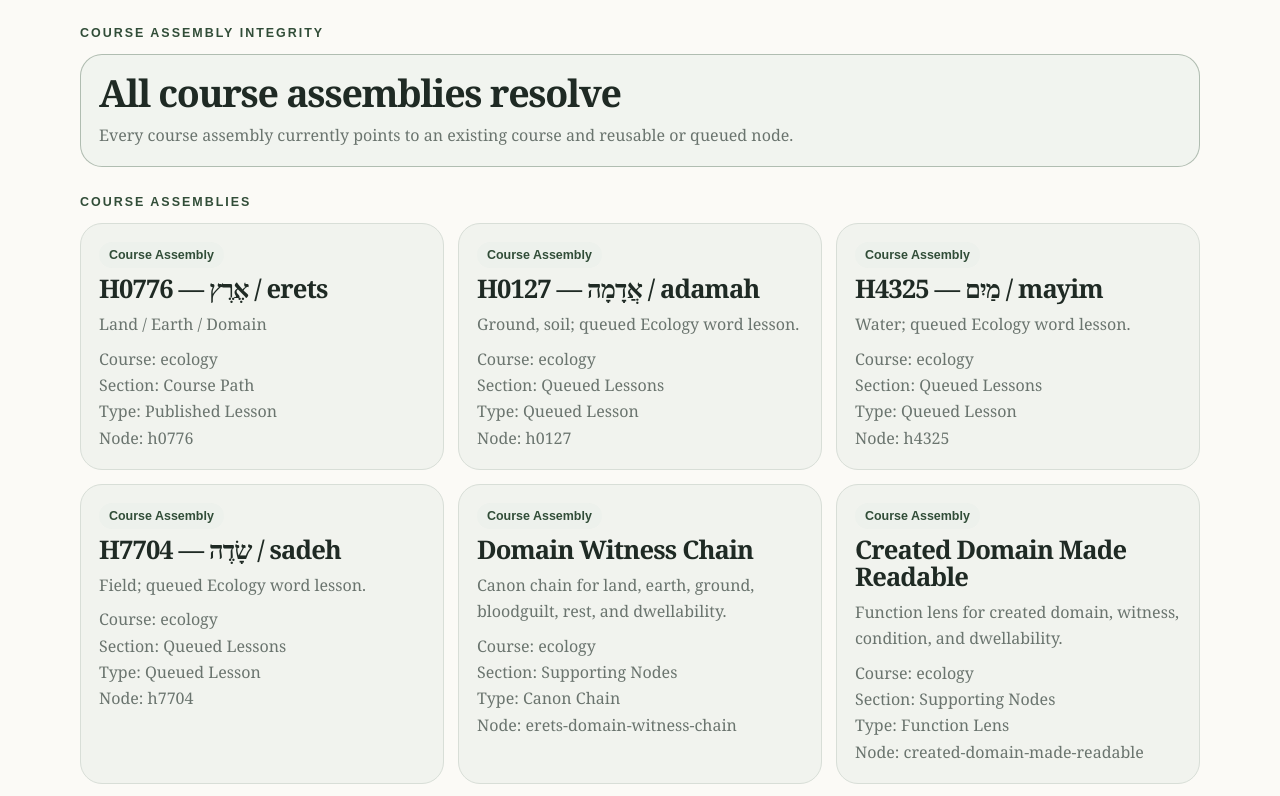
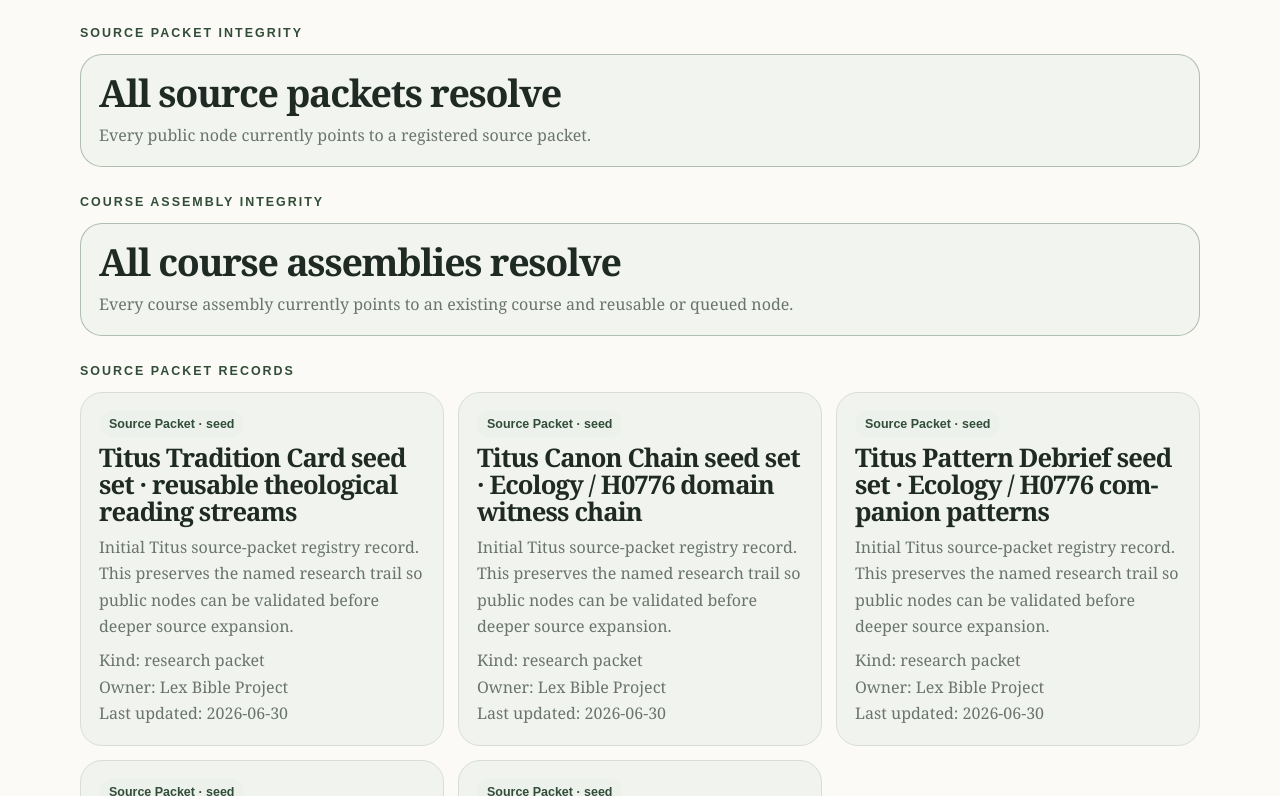
Before and after one commit to optical-lift/titus, a Next.js app: page /registry in a window 1280 px wide. Shown: the part 624-1420 px from the top of the page. Built offline with nearby package versions, Linux system fonts and the light colour scheme.

Commit message:
Add source packet registry validation

```diff
--- a/app/registry/page.tsx
+++ b/app/registry/page.tsx
@@ -1,8 +1,10 @@
 import Link from "next/link";
 import { canonChains } from "@/data/titus/canon-chains";
 import { courseAssemblies } from "@/data/titus/course-assemblies";
+import { sourcePackets } from "@/data/titus/source-packets";
 import { assertNoAssemblyErrors, getAssemblyIssues } from "@/lib/titus/assembly-validation";
 import { assertNoCourseAssemblyErrors, getCourseAssemblyIssues } from "@/lib/titus/course-assembly-validation";
+import { assertNoSourcePacketErrors, getSourcePacketIssues } from "@/lib/titus/source-packet-validation";
 import { getAttachmentHref, getAttachmentTypeLabel } from "@/lib/titus/node-links";
 import {
   getCourseAssemblyNodeHref,
@@ -21,9 +23,11 @@ import {
 export default function RegistryPage() {
   assertNoAssemblyErrors();
   assertNoCourseAssemblyErrors();
+  assertNoSourcePacketErrors();
 
   const assemblyIssues = getAssemblyIssues();
   const courseAssemblyIssues = getCourseAssemblyIssues();
+  const sourcePacketIssues = getSourcePacketIssues();
 
   return (
     <main className="page-shell">
@@ -66,6 +70,28 @@ export default function RegistryPage() {
 
 
       <section className="registry-section">
+        <div className="kicker">Source Packet Integrity</div>
+        <article className={sourcePacketIssues.length === 0 ? "registry-health-card ok" : "registry-health-card problem"}>
+          <h2>{sourcePacketIssues.length === 0 ? "All source packets resolve" : "Source packet issues found"}</h2>
+          <p>
+            {sourcePacketIssues.length === 0
+              ? "Every public node currently points to a registered source packet."
+              : "One or more public nodes point to missing or duplicate source packets."}
+          </p>
+
+          {sourcePacketIssues.length > 0 ? (
+            <ul className="pattern-list">
+              {sourcePacketIssues.map((issue) => (
+                <li key={`${issue.nodeType}-${issue.nodeSlug}-${issue.sourcePacket}-${issue.message}`}>
+                  <strong>{issue.severity.toUpperCase()}:</strong> {issue.message}
+                </li>
+              ))}
+            </ul>
+          ) : null}
+        </article>
+      </section>
+
+      <section className="registry-section">
         <div className="kicker">Course Assembly Integrity</div>
         <article className={courseAssemblyIssues.length === 0 ? "registry-health-card ok" : "registry-health-card problem"}>
           <h2>{courseAssemblyIssues.length === 0 ? "All course assemblies resolve" : "Course assembly issues found"}</h2>
@@ -85,6 +111,26 @@ export default function RegistryPage() {
             </ul>
           ) : null}
         </article>
+      </section>
+
+      <section className="registry-section">
+        <div className="kicker">Source Packet Records</div>
+        <div className="registry-grid">
+          {sourcePackets.map((packet) => (
+            <article className="registry-card placement-registry-card" key={packet.slug}>
+              <span className="status">Source Packet · {packet.status}</span>
+              <h2>{packet.title}</h2>
+              <p>{packet.summary}</p>
+              <p>
+                Kind: {packet.packetKind.replaceAll("_", " ")}
+                <br />
+                Owner: {packet.owner}
+                <br />
+                Last updated: {packet.lastUpdated}
+              </p>
+            </article>
+          ))}
+        </div>
       </section>
 
       <section className="registry-section">
--- /dev/null
+++ b/data/titus/source-packets.ts
@@ -0,0 +1,74 @@
+export type SourcePacketStatus = "seed" | "draft" | "reviewed" | "retired";
+
+export type SourcePacketKind =
+  | "build_plan"
+  | "research_packet"
+  | "seed_set"
+  | "source_map"
+  | "review_packet";
+
+export type SourcePacket = {
+  slug: string;
+  title: string;
+  status: SourcePacketStatus;
+  packetKind: SourcePacketKind;
+  summary: string;
+  owner: string;
+  lastUpdated: string;
+};
+
+export const sourcePackets: SourcePacket[] = [
+  {
+    slug: "titus-tradition-card-seed-set-reusable-theological-reading-streams",
+    title: "Titus Tradition Card seed set \u00b7 reusable theological reading streams",
+    status: "seed",
+    packetKind: "research_packet",
+    summary: "Initial Titus source-packet registry record. This preserves the named research trail so public nodes can be validated before deeper source expansion.",
+    owner: "Lex Bible Project",
+    lastUpdated: "2026-06-30",
+  },
+  {
+    slug: "titus-canon-chain-seed-set-ecology-h0776-domain-witness-chain",
+    title: "Titus Canon Chain seed set \u00b7 Ecology / H0776 domain witness chain",
+    status: "seed",
+    packetKind: "research_packet",
+    summary: "Initial Titus source-packet registry record. This preserves the named research trail so public nodes can be validated before deeper source expansion.",
+    owner: "Lex Bible Project",
+    lastUpdated: "2026-06-30",
+  },
+  {
+    slug: "titus-pattern-debrief-seed-set-ecology-h0776-companion-patterns",
+    title: "Titus Pattern Debrief seed set \u00b7 Ecology / H0776 companion patterns",
+    status: "seed",
+    packetKind: "research_packet",
+    summary: "Initial Titus source-packet registry record. This preserves the named research trail so public nodes can be validated before deeper source expansion.",
+    owner: "Lex Bible Project",
+    lastUpdated: "2026-06-30",
+  },
+  {
+    slug: "titus-canon-word-study-course-library-build-plan-appendix-a",
+    title: "Titus Canon Word-Study Course Library Build Plan \u00b7 Appendix A",
+    status: "seed",
+    packetKind: "research_packet",
+    summary: "Initial Titus source-packet registry record. This preserves the named research trail so public nodes can be validated before deeper source expansion.",
+    owner: "Lex Bible Project",
+    lastUpdated: "2026-06-30",
+  },
+  {
+    slug: "titus-function-lens-seed-set-ecology-h0776-created-domain-lens",
+    title: "Titus Function Lens seed set \u00b7 Ecology / H0776 created domain lens",
+    status: "seed",
+    packetKind: "research_packet",
+    summary: "Initial Titus source-packet registry record. This preserves the named research trail so public nodes can be validated before deeper source expansion.",
+    owner: "Lex Bible Project",
+    lastUpdated: "2026-06-30",
+  },
+];
+
+export function getSourcePacketByTitle(title: string) {
+  return sourcePackets.find((packet) => packet.title === title);
+}
+
+export function getSourcePacket(slug: string) {
+  return sourcePackets.find((packet) => packet.slug === slug);
+}
--- /dev/null
+++ b/lib/titus/source-packet-validation.ts
@@ -0,0 +1,113 @@
+import { canonChains } from "@/data/titus/canon-chains";
+import { functionLenses } from "@/data/titus/function-lenses";
+import { lessons } from "@/data/titus/lessons";
+import { patternDebriefs } from "@/data/titus/pattern-debriefs";
+import { sourcePackets } from "@/data/titus/source-packets";
+import { traditionCards } from "@/data/titus/tradition-notes";
+
+export type SourcePacketIssue = {
+  severity: "error" | "warning";
+  nodeType: string;
+  nodeSlug: string;
+  sourcePacket: string;
+  message: string;
+};
+
+type PublicNodeWithMeta = {
+  nodeType: string;
+  slug: string;
+  sourcePacket: string;
+};
+
+function getPublicNodesWithSourcePackets(): PublicNodeWithMeta[] {
+  return [
+    ...lessons.map((node) => ({
+      nodeType: "Published Lesson",
+      slug: node.slug,
+      sourcePacket: node.publicNodeMeta.sourcePacket,
+    })),
+    ...patternDebriefs.map((node) => ({
+      nodeType: "Pattern Debrief",
+      slug: node.slug,
+      sourcePacket: node.publicNodeMeta.sourcePacket,
+    })),
+    ...functionLenses.map((node) => ({
+      nodeType: "Function Lens",
+      slug: node.slug,
+      sourcePacket: node.publicNodeMeta.sourcePacket,
+    })),
+    ...canonChains.map((node) => ({
+      nodeType: "Canon Chain",
+      slug: node.slug,
+      sourcePacket: node.publicNodeMeta.sourcePacket,
+    })),
+    ...traditionCards.map((node) => ({
+      nodeType: "Tradition Card",
+      slug: node.slug,
+      sourcePacket: node.publicNodeMeta.sourcePacket,
+    })),
+  ];
+}
+
+export function getSourcePacketIssues(): SourcePacketIssue[] {
+  const issues: SourcePacketIssue[] = [];
+  const publicNodes = getPublicNodesWithSourcePackets();
+  const packetTitles = sourcePackets.map((packet) => packet.title);
+  const duplicatePacketTitles = packetTitles.filter(
+    (title, index) => packetTitles.indexOf(title) !== index
+  );
+
+  for (const duplicateTitle of duplicatePacketTitles) {
+    issues.push({
+      severity: "error",
+      nodeType: "Source Packet",
+      nodeSlug: duplicateTitle,
+      sourcePacket: duplicateTitle,
+      message: `Duplicate source-packet title found: ${duplicateTitle}`,
+    });
+  }
+
+  for (const node of publicNodes) {
+    if (!packetTitles.includes(node.sourcePacket)) {
+      issues.push({
+        severity: "error",
+        nodeType: node.nodeType,
+        nodeSlug: node.slug,
+        sourcePacket: node.sourcePacket,
+        message: `${node.nodeType} ${node.slug} points to an unregistered source packet: ${node.sourcePacket}`,
+      });
+    }
+  }
+
+  for (const packet of sourcePackets) {
+    const isUsed = publicNodes.some(
+      (node) => node.sourcePacket === packet.title
+    );
+
+    if (!isUsed) {
+      issues.push({
+        severity: "warning",
+        nodeType: "Source Packet",
+        nodeSlug: packet.slug,
+        sourcePacket: packet.title,
+        message: `Source packet is registered but not currently used by a public node: ${packet.title}`,
+      });
+    }
+  }
+
+  return issues;
+}
+
+export function assertNoSourcePacketErrors() {
+  const errors = getSourcePacketIssues().filter(
+    (issue) => issue.severity === "error"
+  );
+
+  if (errors.length > 0) {
+    throw new Error(
+      `Titus source-packet validation failed:\n${errors
+        .map((issue) => `- ${issue.message}`)
+        .join("\n")}`
+    );
+  }
+}
```
